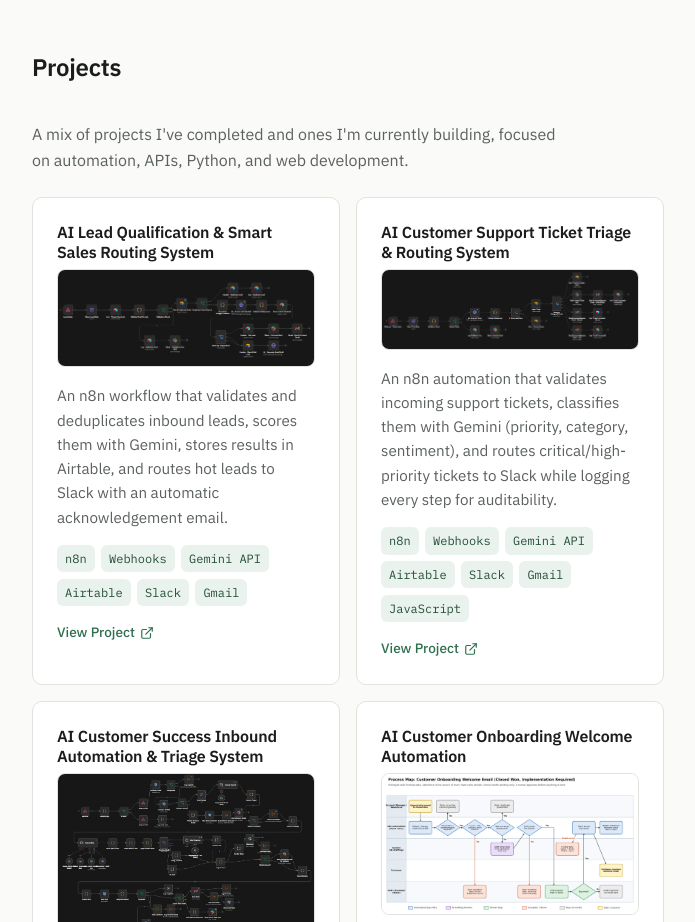
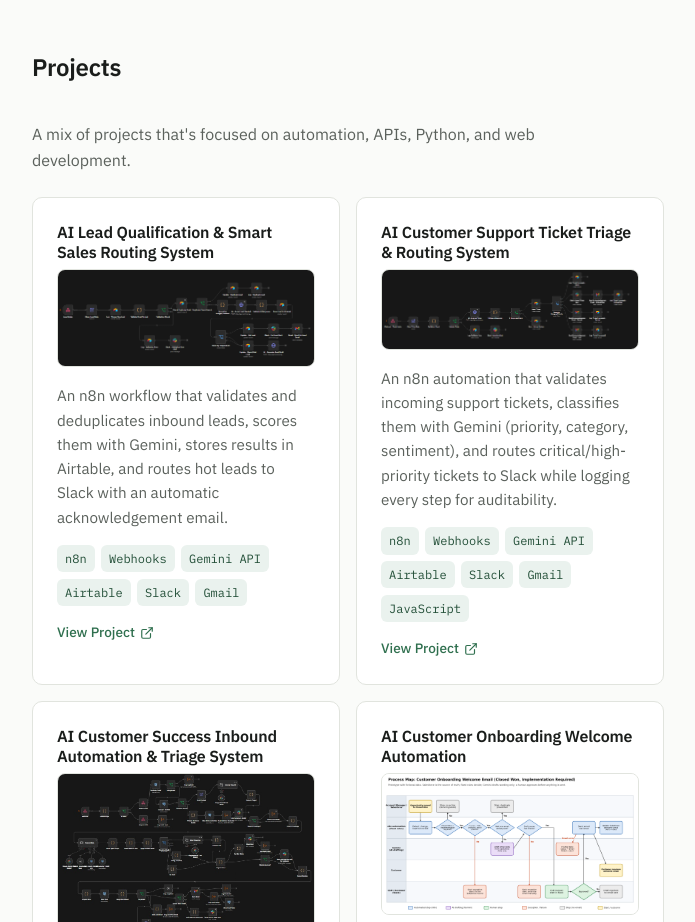
Before and after one commit to Azarath-max/Portfolio-Site, a React (Vite) app: page / in a window 1280 px wide. Shown: the part 2500-3422 px from the top of the page, without its empty margins (292-987 px from the left). Built offline with nearby package versions, Linux system fonts and the light colour scheme.

Commit message:
Project intro update

```diff
--- a/src/components/Projects.jsx
+++ b/src/components/Projects.jsx
@@ -21,8 +21,8 @@ export default function Projects() {
       <div className="container">
         <h2 className="section-heading">Projects</h2>
         <p className="projects-intro">
-          A mix of projects I've completed and ones I'm currently building,
-          focused on automation, APIs, Python, and web development.
+          A mix of projects that's focused on automation, APIs, Python, and web
+          development.
         </p>
 
         <div className="projects-list">
```
